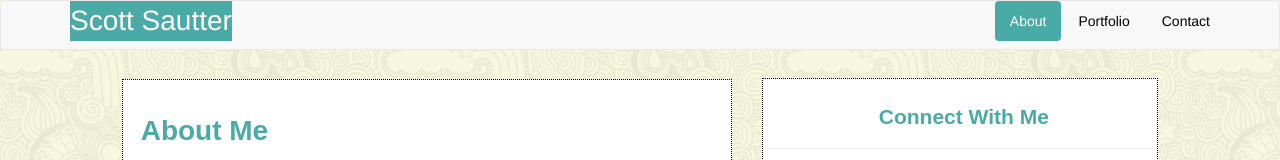
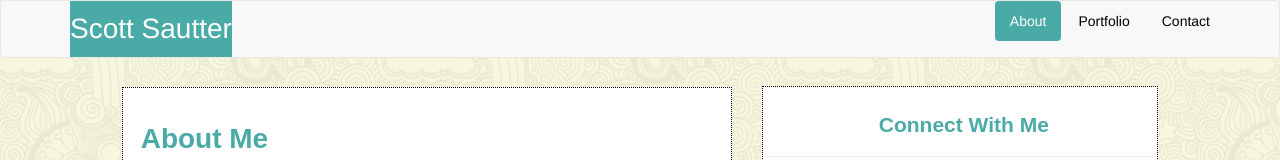
Before and after one commit to sdsautter/Bootstrap-Portfolio, a plain HTML site: page index.html in a window 1280 px wide. Shown: the top 160 px of the page. Drawn offline with Linux system fonts and the light colour scheme.

Commit message:
Fixed my name in the header

```diff
--- a/assets/css/style.css
+++ b/assets/css/style.css
@@ -112,6 +112,16 @@ input {
 	font-size: 2em;
 }
 
+.header-name  {
+    background-color: #4aaaa5;
+    color: white;
+    text-align: center;
+    vertical-align: center;
+    font-family: 'Broadway', 'Helvetica Neue', Helvetica, sans-serif;
+    height: 2em;
+    line-height: 2em;
+}
+
 .nav-pills > li > a {
 	color: black;
 }
--- a/index.html
+++ b/index.html
@@ -22,7 +22,9 @@
 	<nav class="navbar navbar-default">
 		<div class="container">
 			<div class="navbar-header" align="center">
-		    	Scott Sautter
+		    	<div class="header-name">
+		    		Scott Sautter
+		    	</div>
 		    </div>
 	    	<div>
 		    	<ul class="nav navbar-right nav-pills">
```
Also changed, not shown: contact.html (+3 -1 lines), portfolio.html (+3 -1 lines).
